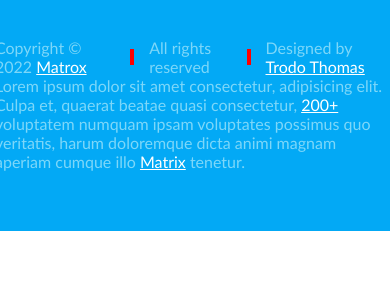
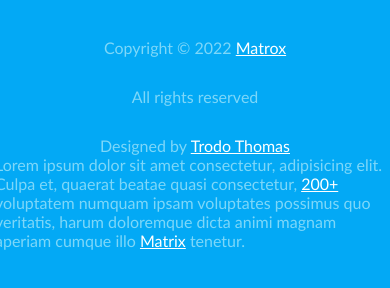
Before and after one commit to AurimasCerniauskas/9_12, a website: page index.html in a window 390 px wide. Shown: the part 1611-1899 px from the top of the page. Before the commit the page ends 1842 px from the top, so only its background shows below. Drawn offline with Linux system fonts and the light colour scheme.

Commit message:
footer responsive

```diff
--- a/css/pages/home.css
+++ b/css/pages/home.css
@@ -119,7 +119,7 @@ footer .container{
   width: 4px;
   height: 16px;
   display: inline-block;
-  background-color: red;
+  background-color: #fff;
   position: absolute;
   top: 50%;
   right: -17px;
@@ -151,4 +151,11 @@ footer .container{
   .main-content > *{
     width: 100%;
   }
+  .credits{
+    flex-direction: column;
+    align-items: center;
+  }
+  .credits > p::after{
+    display: none;
+  }
 }
```
